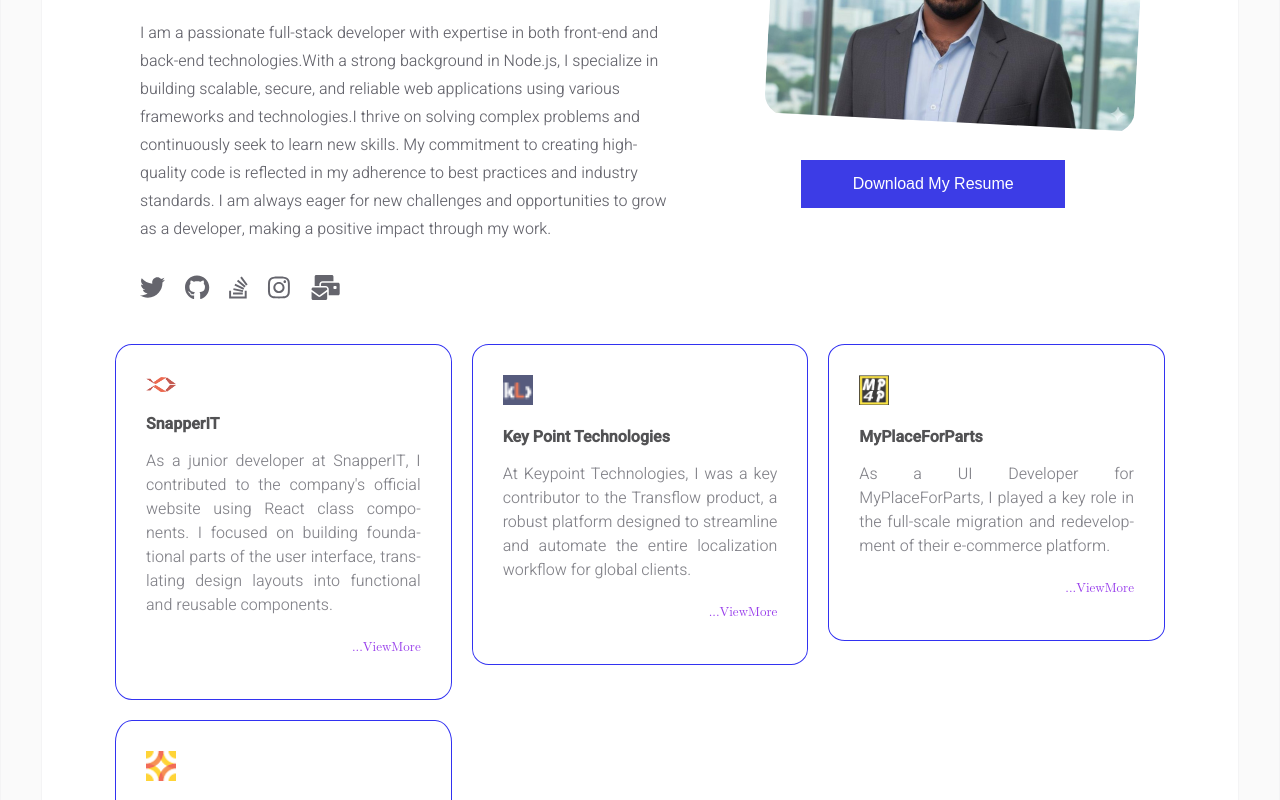
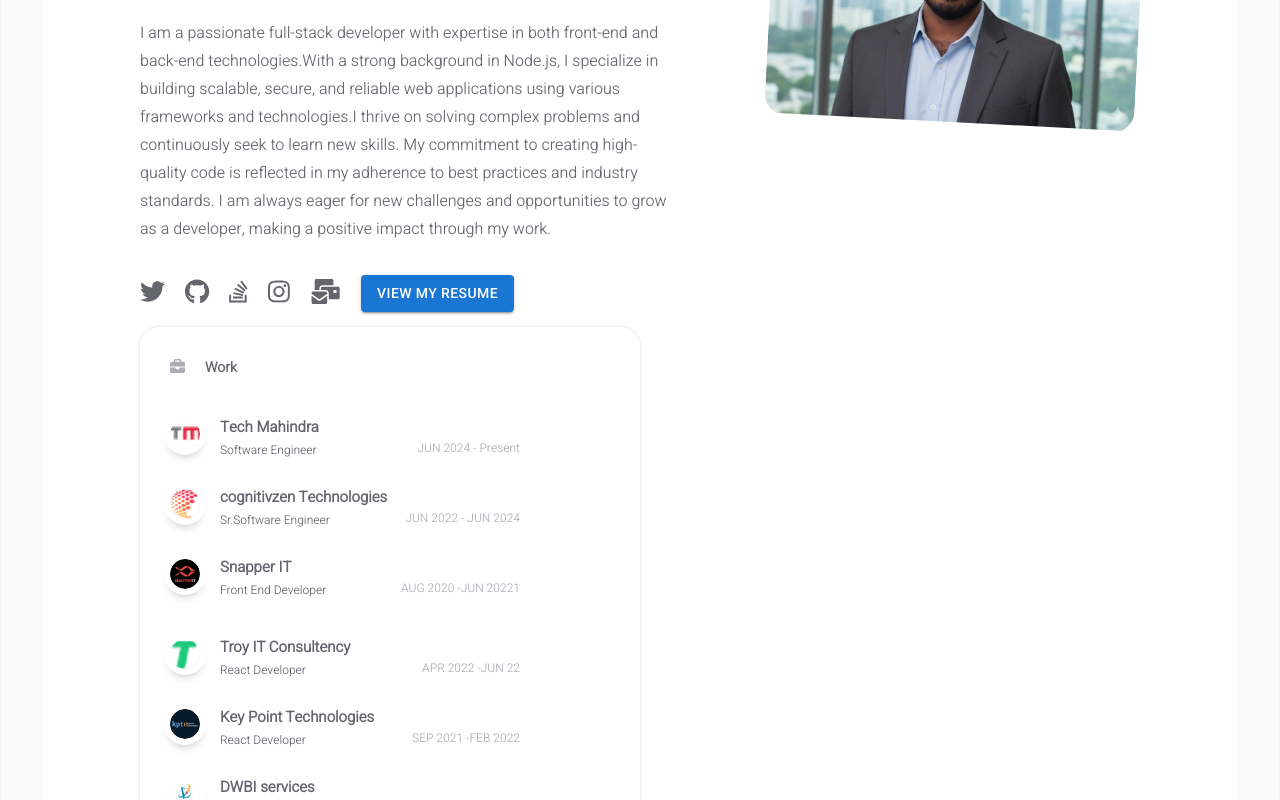
Before and after one commit to ABporella44/PersonalPortfolio, a React (Create React App) app: page / in a window 1280 px wide. Shown: the part 360-1160 px from the top of the page. Built offline with nearby package versions, Linux system fonts and the light colour scheme.

Commit message:
v4:porjects page view

```diff
--- a/package.json
+++ b/package.json
@@ -10,11 +10,14 @@
 	"license": "MIT",
 	"private": true,
 	"dependencies": {
+		"@emotion/react": "^11.14.0",
+		"@emotion/styled": "^11.14.1",
 		"@fortawesome/fontawesome-svg-core": "^6.4.0",
 		"@fortawesome/free-brands-svg-icons": "^6.4.0",
 		"@fortawesome/free-regular-svg-icons": "^6.4.0",
 		"@fortawesome/free-solid-svg-icons": "^6.4.0",
 		"@fortawesome/react-fontawesome": "^0.2.0",
+		"@mui/material": "^7.3.2",
 		"@testing-library/jest-dom": "^5.16.5",
 		"@testing-library/react": "^13.4.0",
 		"@testing-library/user-event": "^13.5.0",
--- a/src/components/projects/allProjects.jsx
+++ b/src/components/projects/allProjects.jsx
@@ -15,7 +15,6 @@ const AllProjects = () => {
 						logo={project.logo}
 						title={project.title}
 						description={project.description}
-						seeMore={project.seeMore}
 						linkText={project.linkText}
 						link={project.link}
 					/>
--- a/src/components/projects/project.jsx
+++ b/src/components/projects/project.jsx
@@ -1,26 +1,13 @@
 import React from "react";
 import { Link } from "react-router-dom";
-import { useState } from "react";
+
 //import { FontAwesomeIcon } from "@fortawesome/react-fontawesome";
 //import { faLink } from "@fortawesome/free-solid-svg-icons";
 
 import "./styles/project.css";
 
 const Project = (props) => {
-	const { logo, title, description, link, seeMore } = props;
-
-    const [isDialogOpen, setIsDialogOpen] = useState(false);
-	const [seeMoreText,setSeeMoreText] = useState("");
-
-    const openDialog = (seeMore,openAndClose) => {
-		setSeeMoreText(seeMore)
-        setIsDialogOpen(openAndClose);
-    };
-
-    const closeDialog = () => {
-        setSeeMoreText("");
-        setIsDialogOpen(false);
-    };
+	const { logo, title, description, link } = props;
 
 	return (
 		<React.Fragment>
@@ -28,21 +15,12 @@ const Project = (props) => {
 				<Link to={link}>
 					<div className="project-container">
 						<div className="project-logo">
-							<img src={logo} alt="logo" />
+							<img src={logo} alt="logo" style={{height:"25px",width:"25px"}}/>
+							<div className="project-title">{title}</div>
 						</div>
-						<div className="project-title">{title}</div>
 						<div className="project-description">{description}</div>
-						<div className="projec-viewMore" style={{display:"flex",justifyContent:"flex-end",marginTop:"10px",fontFamily:"math",color:"#7d0be6",fontSize:"13px",}}><p onMouseLeave={()=>openDialog(seeMore,false)} onMouseOver={()=>openDialog(seeMore,true)}>...ViewMore</p></div>
 					</div>
 				</Link>
-				{isDialogOpen && (
-                    <dialog open className="more-details-dialog">
-                        <div className="dialog-content">
-                            <p>{seeMoreText}</p>
-                            <button onClick={closeDialog}>Close</button>
-                        </div>
-                    </dialog>
-                )}
 			</div>
 		</React.Fragment>
 	);
--- a/src/components/projects/styles/allProjects.css
+++ b/src/components/projects/styles/allProjects.css
@@ -6,11 +6,11 @@
 	padding-bottom: 15px;
 	margin-left: -35px;
 	margin-right: -35px;
+	flex-direction: column;
 }
 
 .all-projects-project {
-	width: calc(100% / 3);
-	box-sizing: border-box;
+	width: 100%;
 	padding: 10px;
 	overflow: hidden;
 }
--- a/src/components/projects/styles/project.css
+++ b/src/components/projects/styles/project.css
@@ -24,24 +24,22 @@
 
 .project-container {
 	padding: 30px;
-    border:0.5px solid;
     border-radius: 5%;
 }
 
 .project-logo {
-	width: 30px;
+    display: flex;
+    flex-direction: row;
+    column-gap: 12px;
+    align-items: center;
+    margin-bottom: 10px;
 }
 
-.project-logo img {
-	width: 100%;
-}
 
 .project-title {
 	font-family: var(--secondary-font);
 	color: var(--primary-color);
-	font-size: 16px;
-	padding-top: 15px;
-	margin-bottom: 1em;
+	font-size: 13px;
 	font-weight: 700;
 }
 
--- a/src/data/user.js
+++ b/src/data/user.js
@@ -35,29 +35,25 @@ const INFO = {
 	projects: [
 		{
 			title: "SnapperIT",
-			description:"As a junior developer at SnapperIT, I contributed to the company's official website using React class components. I focused on building foundational parts of the user interface, translating design layouts into functional and reusable components.",
-			seeMore:"This work gave me hands-on experience in component lifecycle methods and state management, which are core to building dynamic React applications. This project was a great opportunity to apply my knowledge of React in a professional setting and contribute to a live, client-facing website.",
+			description:"As a junior developer at SnapperIT, I contributed to the company's official website using React class components. I focused on building foundational parts of the user interface, translating design layouts into functional and reusable components.This work gave me hands-on experience in component lifecycle methods and state management, which are core to building dynamic React applications. This project was a great opportunity to apply my knowledge of React in a professional setting and contribute to a live, client-facing website.",
 			logo: "snapperit.png",
 		},
 
 		{
 			title: "Key Point Technologies",
-			description:"At Keypoint Technologies, I was a key contributor to the Transflow product, a robust platform designed to streamline and automate the entire localization workflow for global clients.",
-			seeMore:"My primary responsibility was to develop a critical component of this system:the backend administration panel for user access permissions.My work centered on implementing a secure and scalable Role-Based Access Control (RBAC) system. This system was essential for ensuring that users—such as project managers, linguists, and quality assurance specialists—had precisely the right level of access to documents and project features. I was responsible for building a user-friendly and intuitive interface using React, allowing administrators to efficiently manage and assign roles. This included defining granular permissions, creating new user accounts, and assigning them to specific roles, thereby controlling their ability to view, edit, or manage documents within the Transflow platform.",
+			description:"At Keypoint Technologies, I was a key contributor to the Transflow product, a robust platform designed to streamline and automate the entire localization workflow for global clients.My primary responsibility was to develop a critical component of this system:the backend administration panel for user access permissions.My work centered on implementing a secure and scalable Role-Based Access Control (RBAC) system. This system was essential for ensuring that users—such as project managers, linguists, and quality assurance specialists—had precisely the right level of access to documents and project features. I was responsible for building a user-friendly and intuitive interface using React, allowing administrators to efficiently manage and assign roles. This included defining granular permissions, creating new user accounts, and assigning them to specific roles, thereby controlling their ability to view, edit, or manage documents within the Transflow platform.",
 			logo: "Transflow.png",
 		},
 
 		{
 			title: "MyPlaceForParts",
-			description:"As a UI Developer for MyPlaceForParts, I played a key role in the full-scale migration and redevelopment of their e-commerce platform.",
-			seeMore:"My primary responsibility was to build and enhance the user interface, working closely with a Java-based backend team. I used React.js and JavaScript to develop and implement new features, ensuring a seamless experience for auto shop professionals. My work involved creating dynamic components, improving site navigation, and optimizing performance to handle a vast catalog of automotive parts. The project successfully modernized the platform's technology, leading to significant improvements in user experience and overall site functionality",
+			description:"As a UI Developer for MyPlaceForParts, I played a key role in the full-scale migration and redevelopment of their e-commerce platform.My primary responsibility was to build and enhance the user interface, working closely with a Java-based backend team. I used React.js and JavaScript to develop and implement new features, ensuring a seamless experience for auto shop professionals. My work involved creating dynamic components, improving site navigation, and optimizing performance to handle a vast catalog of automotive parts. The project successfully modernized the platform's technology, leading to significant improvements in user experience and overall site functionality",
 			logo: "mpfp.png",
 		},
 
 		{
 			title: "Brightspeed(IQGEO)",
-			description:"My role involves working as a full-stack developer to customize the IQGEO product for the Brightspeed client. I am responsible for both the front-end and back-end development, using my expertise in React and Python, respectively.As a React developer, my main focus is to tailor the user interface of the IQGEO product to meet Brightspeed's specific needs.",
-			seeMore:"This includes creating custom components, enhancing user experience, and ensuring the application is responsive and intuitive. On the back end, I utilize Python to develop and maintain server-side logic, manage database interactions, and implement APIs that support the front-end functionality. This dual role allows me to contribute to all aspects of the product's development, ensuring a cohesive and efficient solution for Brightspeed.",
+			description:"My role involves working as a full-stack developer to customize the IQGEO product for the Brightspeed client. I am responsible for both the front-end and back-end development, using my expertise in React and Python, respectively.As a React developer, my main focus is to tailor the user interface of the IQGEO product to meet Brightspeed's specific needs This includes creating custom components, enhancing user experience, and ensuring the application is responsive and intuitive. On the back end, I utilize Python to develop and maintain server-side logic, manage database interactions, and implement APIs that support the front-end functionality. This dual role allows me to contribute to all aspects of the product's development, ensuring a cohesive and efficient solution for Brightspeed.",
 			logo: "brightspeed.png",
 		},
 	],
--- a/src/pages/homepage.jsx
+++ b/src/pages/homepage.jsx
@@ -3,6 +3,7 @@ import { Helmet } from "react-helmet";
 
 import { faMailBulk } from "@fortawesome/free-solid-svg-icons";
 import { FontAwesomeIcon } from "@fortawesome/react-fontawesome";
+import Button from '@mui/material/Button';
 import {
 	faTwitter,
 	faGithub,
@@ -15,7 +16,7 @@ import Footer from "../components/common/footer";
 import NavBar from "../components/common/navBar";
 //import Article from "../components/homepage/article";
 import Works from "../components/homepage/works";
-import AllProjects from "../components/projects/allProjects";
+//import AllProjects from "../components/projects/allProjects";
 
 import INFO from "../data/user";
 import SEO from "../data/seo";
@@ -89,6 +90,7 @@ const Homepage = () => {
 						<div style={logoStyle}>
 							<Logo width={logoSize} link={false} />
 						</div>
+
 					</div>
 
 					<div className="homepage-container">
@@ -111,9 +113,6 @@ const Homepage = () => {
 											alt="about"
 											className="homepage-image"
 										/>
-									</div>
-									<div>
-										<a target="_blank" rel="noopener noreferrer" href="https://porellaresume.s3.eu-north-1.amazonaws.com/Porella_Abhilash_Resume+(1).pdf"><button className="resume-download">Download My Resume</button></a>
 									</div>
 								</div>
 							</div>
@@ -170,11 +169,14 @@ const Homepage = () => {
 									className="homepage-social-icon"
 								/>
 							</a>
+
+				        <a target="_blank" rel="noopener noreferrer" href="https://porellaresume.s3.eu-north-1.amazonaws.com/Porella_Abhilash_Resume+(1).pdf"><Button type="primary" variant="contained" >View My Resume</Button></a>
+
 						</div>
 
-						<div className="homepage-projects">
+						{/* <div className="homepage-projects">
 							<AllProjects />
-						</div>
+						</div> */}
 
 						<div className="homepage-after-title">
 							{/* <div className="homepage-articles">
--- a/src/pages/styles/homepage.css
+++ b/src/pages/styles/homepage.css
@@ -2,7 +2,7 @@
 
 .homepage-logo-container {
 	display: flex;
-	justify-content: left;
+	justify-content: space-between;
 	align-items: center;
 	padding-top: 130px;
 }
```
Also changed, not shown: 1 other file (tests, documents, lock files or other folders).
